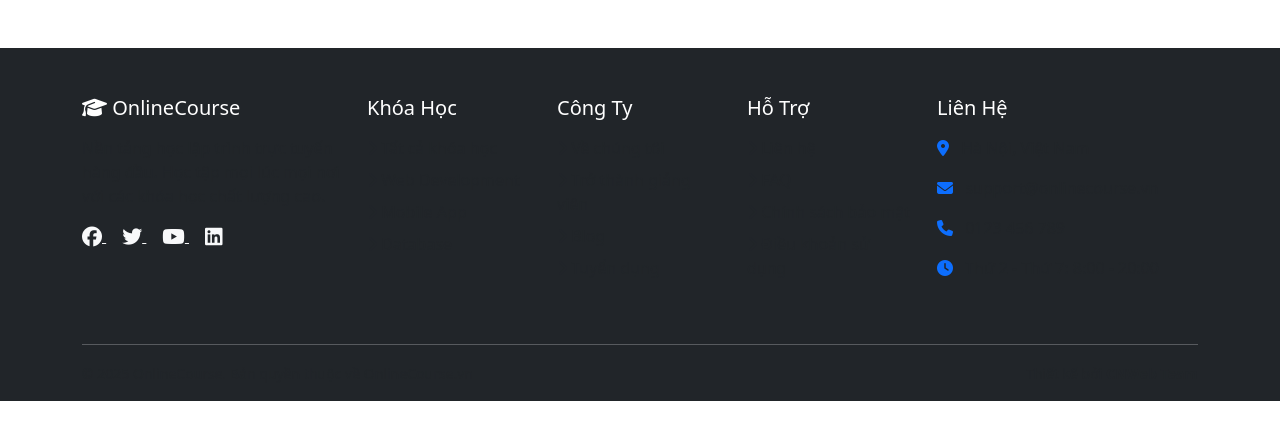
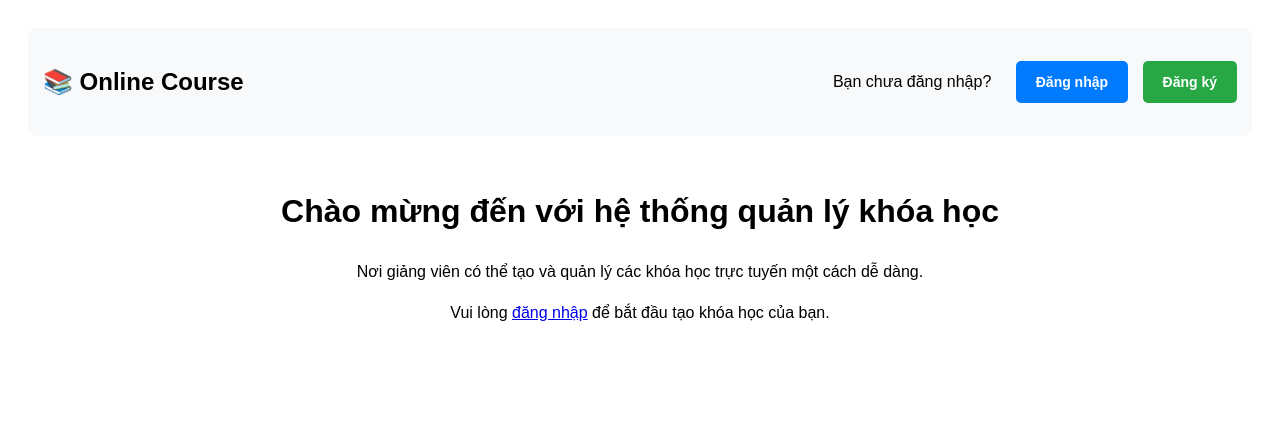
Before and after one commit to NDKha-DEV/CNWeb_BTTH02, a PHP site: the page made by onlinecourse/views/instructor/dashboard.php in a window 1280 px wide. Shown: the top 440 px of the page. Run offline with PHP 8.4, Linux system fonts and the light colour scheme; the template is opened without the code that fills it, so the values that code supplies are empty; some libraries are stand-ins or nearby versions.

Commit message:
update(instructor): update dashboard.html for Instructor

```diff
--- a/onlinecourse/controllers/AuthController.php
+++ b/onlinecourse/controllers/AuthController.php
@@ -45,7 +45,7 @@
 
                 // 3. Tạo Session (Quan trọng cho bảo mật và duy trì trạng thái)
                 $_SESSION['user_id'] = $user['id'];
-                $_SESSION['user_role'] = (int)$user['role']; // 0: Student, 1: Instructor, 2: Admin
+                $_SESSION['user_role'] = $user['role']; // 0: Student, 1: Instructor, 2: Admin
                 $_SESSION['username'] = $user['username'];
 
                 // 4. Chuyển hướng thành công (đến trang chào mừng)
@@ -133,7 +133,7 @@
 
     //Lấy Role người dung hiện tại
     public static function getCurrentUserRole(){
-        return $_SESSION['role'] ?? null;
+        return $_SESSION['user_role'] ?? null;
     }
 }
 ?>
--- a/onlinecourse/views/auth/login.php
+++ b/onlinecourse/views/auth/login.php
@@ -8,7 +8,7 @@
     <p style="color: red;"><?php echo $error; ?></p>
 <?php endif; ?>
 
-<form action="/onlinecourse/login" method="POST">
+<form action="<?php echo BASE_URL; ?>login" method="POST">
     <label for="email">Email:</label>
     <input type="email" id="email" name="email" required><br>
 
--- a/onlinecourse/views/instructor/dashboard.php
+++ b/onlinecourse/views/instructor/dashboard.php
@@ -0,0 +1,70 @@
+<!DOCTYPE html>
+<html lang="vi">
+<head>
+    <meta charset="UTF-8">
+    <title>Trang chủ - Hệ thống khóa học</title>
+    <base href="<?php echo BASE_URL; ?>">
+    <style>
+        body { font-family: sans-serif; padding: 20px; line-height: 1.6; }
+        .header {
+            display: flex;
+            justify-content: space-between;
+            align-items: center;
+            background: #f8f9fa;
+            padding: 15px;
+            border-radius: 8px;
+            margin-bottom: 30px;
+        }
+        .btn {
+            display: inline-block;
+            padding: 10px 20px;
+            color: white;
+            text-decoration: none;
+            border-radius: 5px;
+            margin-left: 10px;
+            font-size: 14px;
+            font-weight: bold;
+        }
+        .btn-primary { background-color: #007bff; } /* Xanh dương (Login) */
+        .btn-success { background-color: #28a745; } /* Xanh lá (Register/Create) */
+        .btn-danger { background-color: #dc3545; }  /* Đỏ (Logout) */
+        .btn-info { background-color: #17a2b8; }    /* Xanh nhạt (Manage) */
+
+        .welcome-text { font-weight: bold; color: #333; }
+        .hero { text-align: center; margin-top: 50px; }
+    </style>
+</head>
+<body>
+
+    <div class="header">
+        <div class="logo">
+            <h2>📚 Online Course</h2>
+        </div>
+
+        <div class="actions">
+            <?php if (isset($_SESSION['user_id'])): ?>
+                <span class="welcome-text">Xin chào, <?php echo htmlspecialchars($_SESSION['username'] ?? 'Giảng viên'); ?>!</span>
+
+                <a href="<?php echo BASE_URL; ?>course/manage" class="btn btn-info">📂 Quản lý khóa học</a>
+                <a href="<?php echo BASE_URL; ?>course/create" class="btn btn-success">+ Tạo mới</a>
+                <a href="<?php echo BASE_URL; ?>logout" class="btn btn-danger">Đăng xuất</a>
+
+            <?php else: ?>
+                <span style="margin-right: 10px;">Bạn chưa đăng nhập?</span>
+                <a href="<?php echo BASE_URL; ?>login" class="btn btn-primary">Đăng nhập</a>
+                <a href="<?php echo BASE_URL; ?>register" class="btn btn-success">Đăng ký</a>
+            <?php endif; ?>
+        </div>
+    </div>
+
+    <div class="hero">
+        <h1>Chào mừng đến với hệ thống quản lý khóa học</h1>
+        <p>Nơi giảng viên có thể tạo và quản lý các khóa học trực tuyến một cách dễ dàng.</p>
+
+        <?php if (!isset($_SESSION['user_id'])): ?>
+            <p>Vui lòng <a href="<?php echo BASE_URL; ?>login">đăng nhập</a> để bắt đầu tạo khóa học của bạn.</p>
+        <?php endif; ?>
+    </div>
+
+</body>
+</html>
```
Also changed, not shown: onlinecourse/controllers/CourseController.php (+7 -2 lines), onlinecourse/index.php (+5 -3 lines), onlinecourse/views/auth/welcome.php (+6 -2 lines), onlinecourse/views/home/index.php (deleted, +0 -70 lines), onlinecourse/.htaccess.
